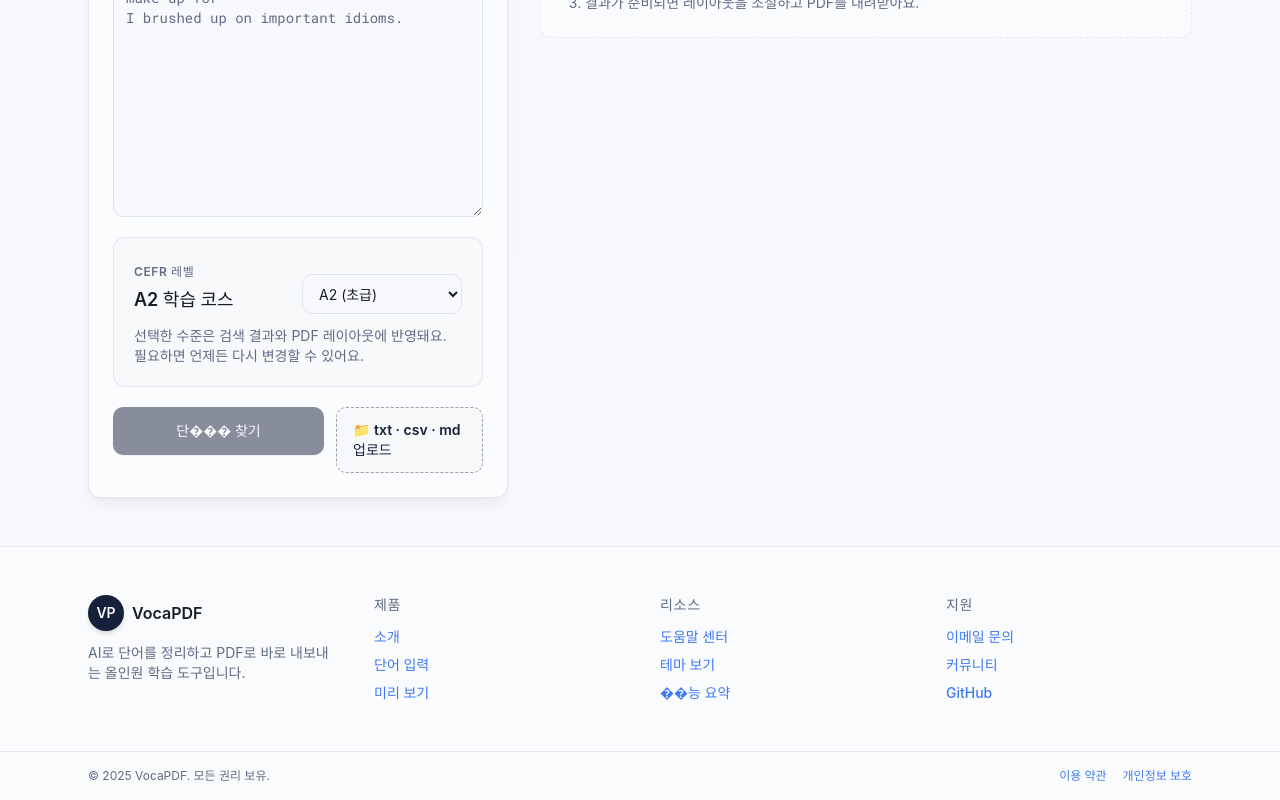
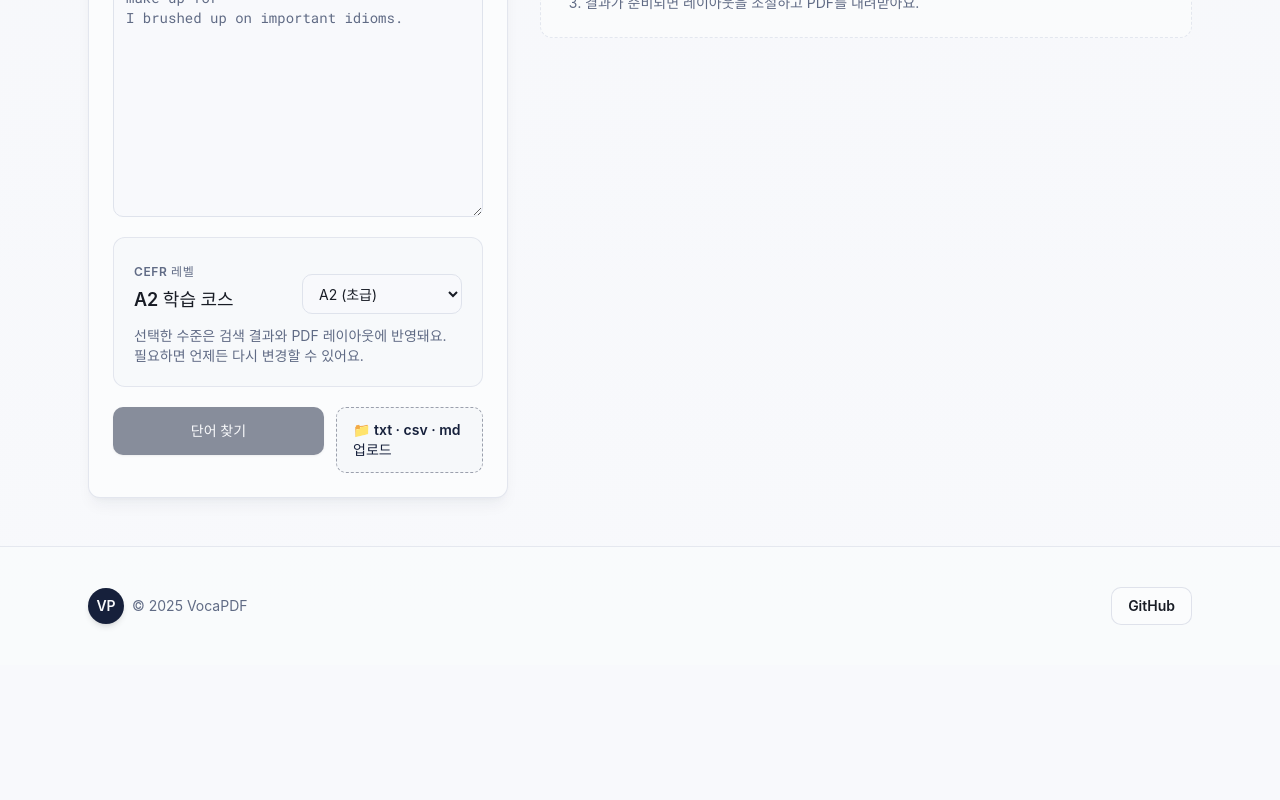
Before and after one commit to bibi-is-typing/vocapdf, a React (Vite) app in the folder frontend/: page / in a window 1280 px wide. Shown: the part 885-1685 px from the top of the page. After the commit the page ends 1550 px from the top, so only its background shows below. Built offline with nearby package versions, Linux system fonts and the light colour scheme.

Commit message:
Streamline footer content
cgen-e6c4d2bd6c5a45159f627d936259e617

```diff
--- a/frontend/src/App.jsx
+++ b/frontend/src/App.jsx
@@ -239,7 +239,7 @@ function App() {
                     className="flex-1"
                     size="lg"
                   >
-                    {loading ? '찾는 중이에요.' : '단��� 찾기'}
+                    {loading ? '찾는 중이에요.' : '단어 찾기'}
                   </Button>
 
                   <label htmlFor="file-upload" className="flex flex-1">
@@ -364,7 +364,7 @@ function App() {
                   <Card id="preview" className="border border-border/70 bg-card/90 shadow-xl">
                     <CardHeader>
                       <CardTitle className="text-xl font-semibold text-foreground">미리 보기</CardTitle>
-                      <CardDescription>PDF로 내보내기 전에 레이아웃을 확인하세요.</CardDescription>
+                      <CardDescription>PDF로 내��내기 전에 레이아웃을 확인하세요.</CardDescription>
                     </CardHeader>
                     <CardContent className="pt-6">
                       <PDFPreview
@@ -382,103 +382,19 @@ function App() {
       </main>
 
       <footer className="border-t border-border/60 bg-card/80">
-        <div className="mx-auto grid w-full max-w-6xl gap-10 px-6 py-12 sm:grid-cols-2 lg:grid-cols-4">
-          <div className="space-y-3">
-            <div className="flex items-center gap-2">
+        <div className="mx-auto flex w-full max-w-6xl flex-col items-start gap-4 px-6 py-10 sm:flex-row sm:items-center sm:justify-between">
+          <div className="flex items-center gap-2 text-sm text-muted-foreground">
             <span className="inline-flex h-9 w-9 items-center justify-center rounded-full bg-primary text-primary-foreground text-sm font-semibold shadow-md">VP</span>
-              <span className="text-base font-semibold text-foreground">VocaPDF</span>
+            <span>© {currentYear} VocaPDF</span>
           </div>
-            <p className="text-sm text-muted-foreground">
-              AI로 단어를 정리하고 PDF로 바로 내보내는 올인원 학습 도구입니다.
-            </p>
-          </div>
-
-          <div>
-            <h3 className="text-sm font-semibold uppercase tracking-wider text-muted-foreground">제품</h3>
-            <ul className="mt-3 space-y-2 text-sm text-muted-foreground">
-              <li><a href="#overview" className="transition hover:text-foreground">소개</a></li>
-              <li><a href="#workflow" className="transition hover:text-foreground">단어 입력</a></li>
-              <li><a href="#preview" className="transition hover:text-foreground">미리 보기</a></li>
-            </ul>
-          </div>
-
-          <div>
-            <h3 className="text-sm font-semibold uppercase tracking-wider text-muted-foreground">리소스</h3>
-            <ul className="mt-3 space-y-2 text-sm text-muted-foreground">
-              <li>
-                <a
-                  href="https://www.builder.io/c/docs/projects"
-                  target="_blank"
-                  rel="noreferrer"
-                  className="transition hover:text-foreground"
-                >
-                  도움말 센터
-                </a>
-              </li>
-              <li>
-                <a
-                  href="https://tweakcn.com/themes/cmgl3a8v8000704ju4afr6mtb"
-                  target="_blank"
-                  rel="noreferrer"
-                  className="transition hover:text-foreground"
-                >
-                  테마 보기
-                </a>
-              </li>
-              <li><a href="#features" className="transition hover:text-foreground">��능 요약</a></li>
-            </ul>
-          </div>
-
-          <div>
-            <h3 className="text-sm font-semibold uppercase tracking-wider text-muted-foreground">지원</h3>
-            <ul className="mt-3 space-y-2 text-sm text-muted-foreground">
-              <li><a href="mailto:support@vocapdf.com" className="transition hover:text-foreground">이메일 문의</a></li>
-              <li>
-                <a
-                  href="https://discord.com/invite"
-                  target="_blank"
-                  rel="noreferrer"
-                  className="transition hover:text-foreground"
-                >
-                  커뮤니티
-                </a>
-              </li>
-              <li>
           <a
             href="https://github.com"
             target="_blank"
             rel="noreferrer"
-                  className="transition hover:text-foreground"
+            className="inline-flex items-center gap-2 rounded-md border border-border/80 bg-card px-4 py-2 text-sm font-semibold text-foreground transition hover:border-border hover:bg-secondary/60 hover:text-primary"
           >
             GitHub
           </a>
-              </li>
-            </ul>
-          </div>
-        </div>
-
-        <div className="border-t border-border/60 bg-card/70">
-          <div className="mx-auto flex w-full max-w-6xl flex-col gap-2 px-6 py-4 text-xs text-muted-foreground sm:flex-row sm:items-center sm:justify-between">
-            <p>© {currentYear} VocaPDF. 모든 권리 보유.</p>
-            <div className="flex flex-wrap gap-4">
-              <a
-                href="https://www.builder.io/legal/terms"
-                target="_blank"
-                rel="noreferrer"
-                className="transition hover:text-foreground"
-              >
-                이용 약관
-              </a>
-              <a
-                href="https://www.builder.io/legal/privacy"
-                target="_blank"
-                rel="noreferrer"
-                className="transition hover:text-foreground"
-              >
-                개인정보 보호
-              </a>
-            </div>
-          </div>
         </div>
       </footer>
     </div>
```
Lines whose indentation alone changed are shown as unchanged.
